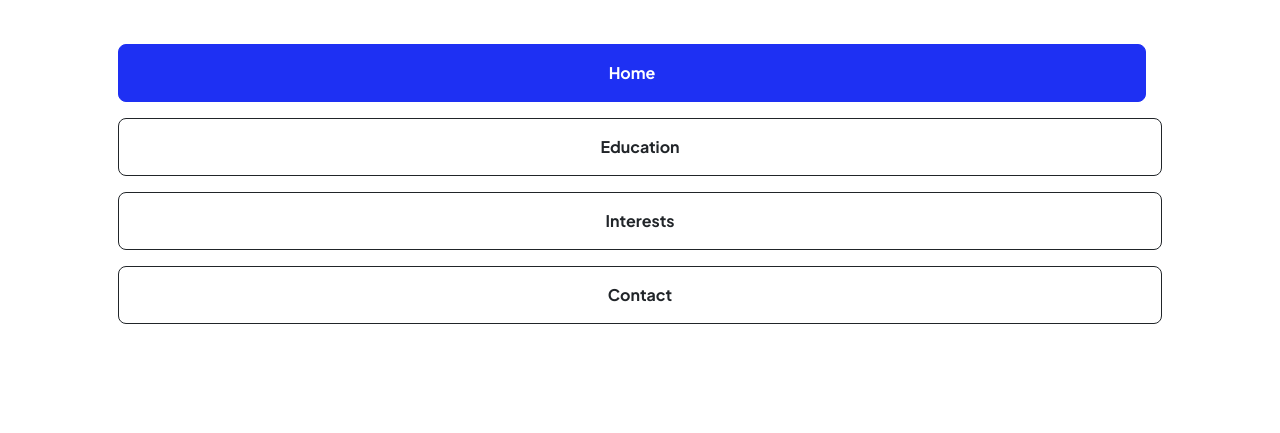
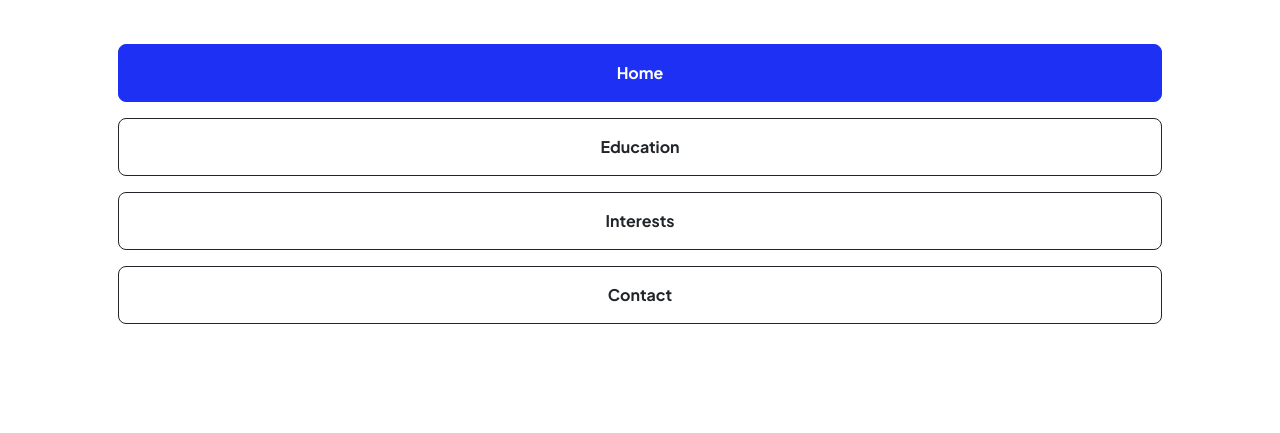
Before and after one commit to Raya240/Raya240.github.io, a plain HTML site: page index.html in a window 1280 px wide. Shown: the part 291-724 px from the top of the page. Drawn offline with nearby package versions, Linux system fonts and the light colour scheme.

Commit message:
Update index.html

```diff
--- a/index.html
+++ b/index.html
@@ -45,7 +45,7 @@
                                 <div class="fs-3 fw-light text-muted">안녕하세요 저는 라야입니다.</div>
                                 <h1 class="display-3 fw-bolder mb-5"><span class="text-gradient d-inline">Learn now, win later</span></h1>
                                 <div class="d-grid gap-3">
-                                    <a class="btn btn-primary btn-lg px-5 py-3 me-sm-3 fs-6 fw-bolder" href="index.html">Home</a>
+                                    <a class="btn btn-primary btn-lg px-5 py-3 me-sm-6 fs-6 fw-bolder" href="index.html">Home</a>
                                     <a class="btn btn-outline-dark btn-lg px-5 py-3 fs-6 fw-bolder" href="interests.html">Education</a>
                                     <a class="btn btn-outline-dark btn-lg px-5 py-3 fs-6 fw-bolder" href="projects.html">Interests</a>
                                     <a class="btn btn-outline-dark btn-lg px-5 py-3 fs-6 fw-bolder" href="projects.html">Contact</a>
```
